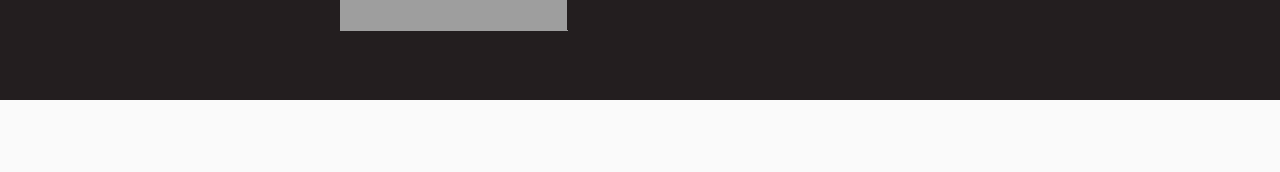
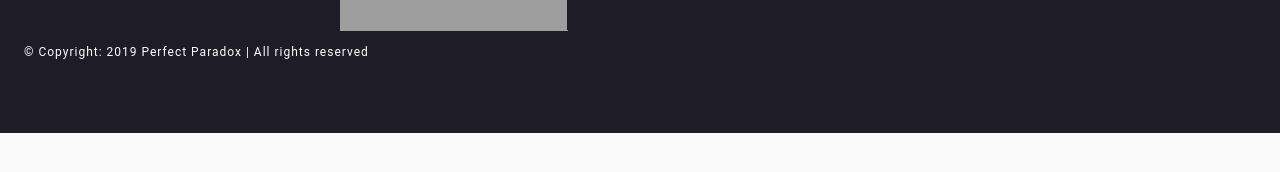
Before and after one commit to abregorivas/sarasota, a Gatsby site: page /page-2 in a window 1280 px wide. Shown: the part 490-662 px from the top of the page. Built offline with nearby package versions, Linux system fonts and the light colour scheme; Gatsby itself is replaced by a stand-in of ours; grey boxes are pictures that could not be loaded.

Commit message:
update Footer copyright & styles

```diff
--- a/src/components/Footer/Footer.js
+++ b/src/components/Footer/Footer.js
@@ -1,5 +1,5 @@
 import React, { useState } from "react"
-import { Typography, Grid, Card, CardMedia } from "@material-ui/core"
+import { Typography, Grid, Card, CardMedia, Divider } from "@material-ui/core"
 import Donation from "./Donation"
 import SiteMap from "./SiteMap"
 import Visit from "./Visit"
@@ -11,7 +11,7 @@
 
 const useStyles = makeStyles({
   root: {
-    backgroundColor: "#231E1F",
+    backgroundColor: "#1e1c27",
     color: "#FEFEFE",
   },
   caption: {
@@ -79,6 +79,10 @@
             </DialogContainer>
           </Grid>
         </Grid>
+        <Divider light={true} />
+        <Typography variant="overline">
+          &copy; Copyright: 2019 Perfect Paradox | All rights reserved
+        </Typography>
       </SectionContainer>
     </div>
   )
```
